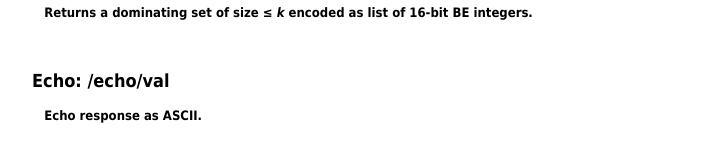
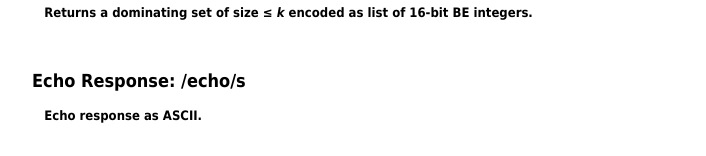
Before and after one commit to nlykkei/OraclizeSolidityWebService, a website: page index.html in a window 1280 px wide. Shown: the part 946-1102 px from the top of the page, without its empty margins (18-724 px from the left). Drawn offline with Linux system fonts and the light colour scheme.

Commit message:
Echo response.

```diff
--- a/index.html
+++ b/index.html
@@ -40,7 +40,7 @@
         <h2><i>k</i>-Dominating Set: /kds/k/n<sub>1</sub>/n<sub>2</sub>/...</h2>
         <h4>&nbsp;&nbsp;&nbsp;Returns a dominating set of size &le; <i>k</i> encoded as list of 16-bit BE integers.</h4>
         <br>
-        <h2>Echo: /echo/val</h2>
+        <h2>Echo Response: /echo/s</h2>
         <h4>&nbsp;&nbsp;&nbsp;Echo response as ASCII.</h4>
         <br>
     </div>
```
